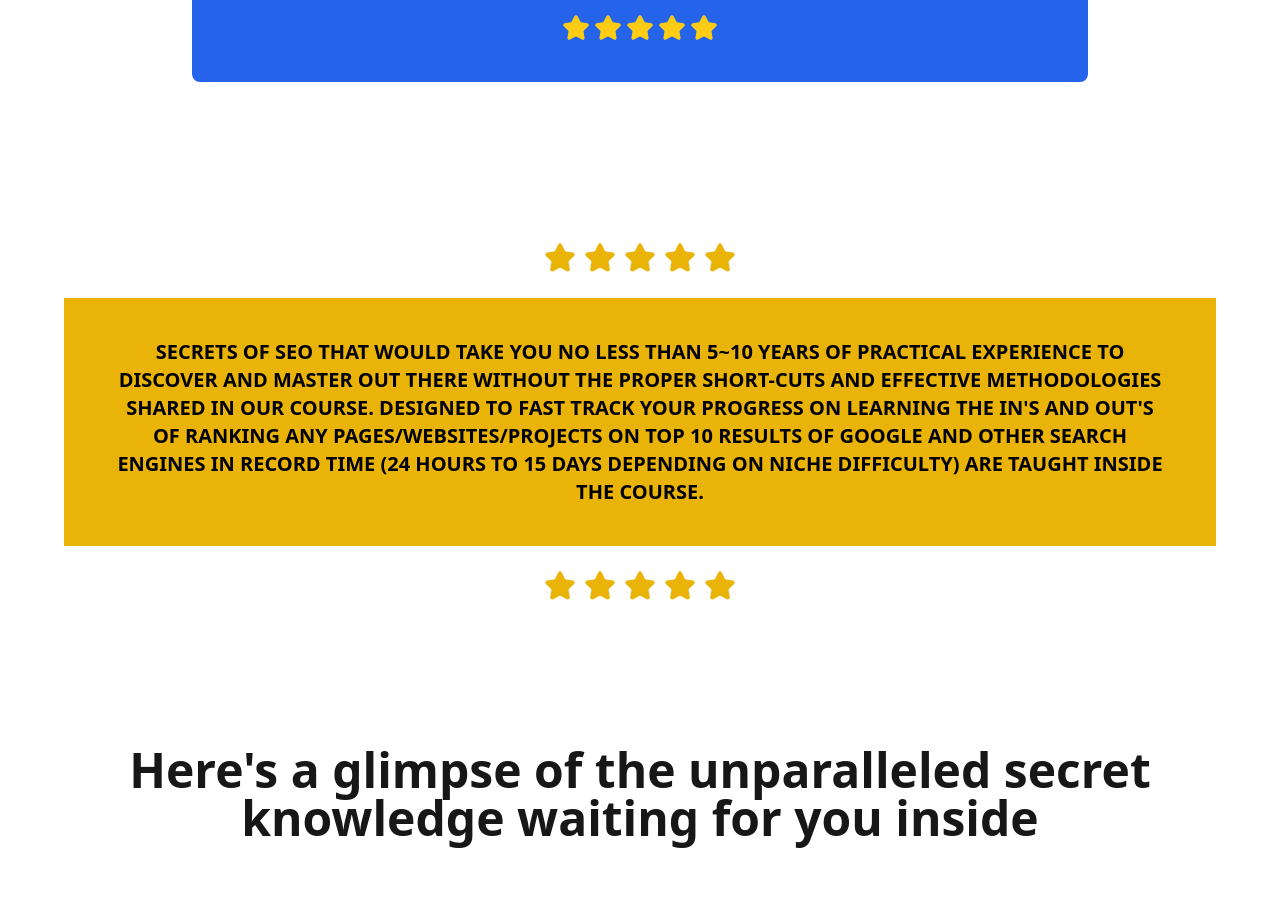
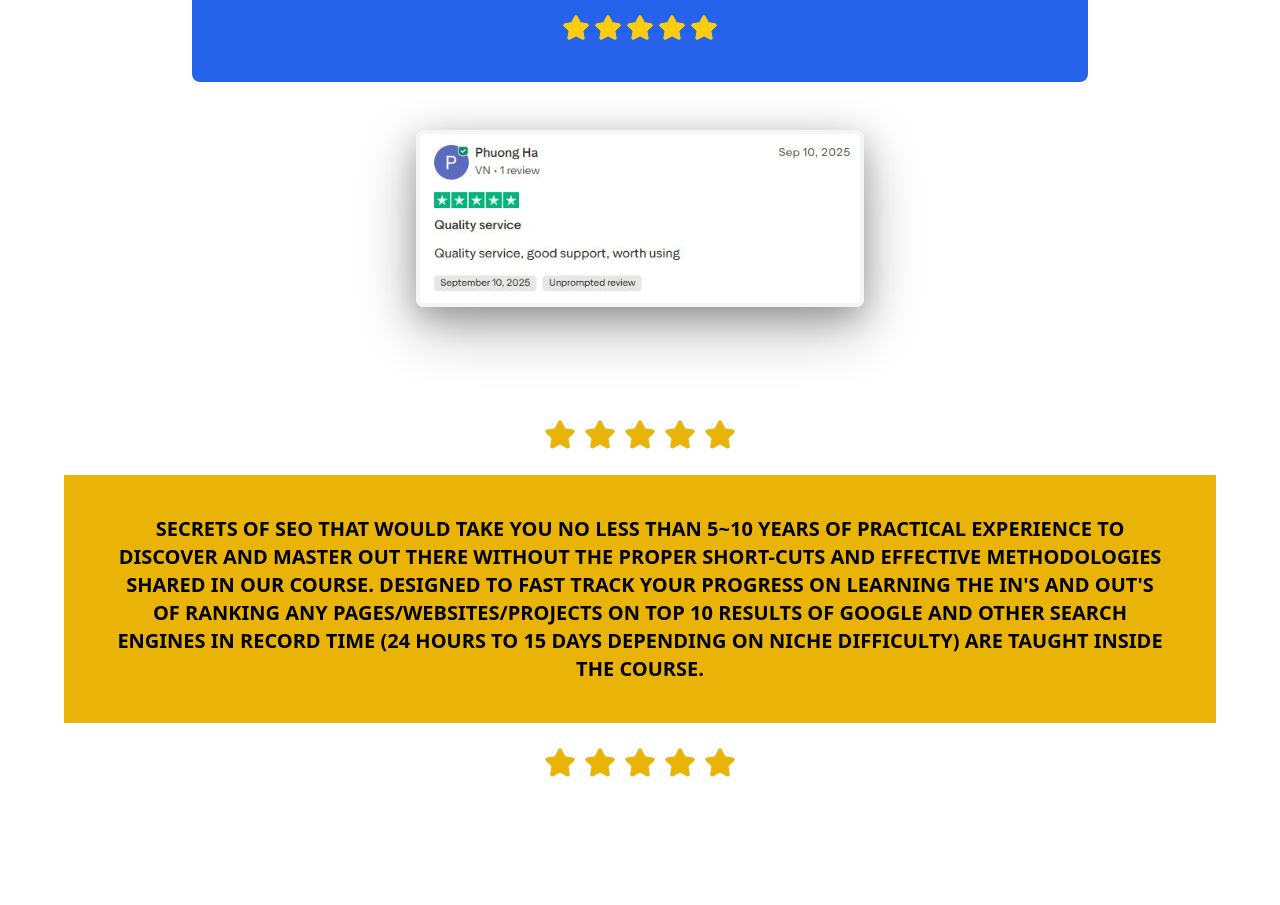
Before and after one commit to imperiumsecurity/sidpress-seo-reimagined, a React (Vite) app: page / in a window 1280 px wide. Shown: the part 3800-4705 px from the top of the page. Built offline with nearby package versions, Linux system fonts and the light colour scheme; the HTML template or start-up script is replaced by a standard one.

Commit message:
Reverted to commit 371ee4e74cd2a3271a77e66533b23d1d927cd951

```diff
--- a/src/components/SocialProof.tsx
+++ b/src/components/SocialProof.tsx
@@ -55,6 +55,19 @@ export const SocialProof = () => {
             </div>
           </div>
 
+          {/* Trustpilot Review Image with Shadow/3D Effect */}
+          <div className="flex justify-center">
+            <div className="relative max-w-md w-full">
+              <img
+                src={trustpilotReview}
+                alt="Trustpilot Customer Review"
+                className="w-full h-auto rounded-lg shadow-2xl border-4 border-muted"
+                style={{
+                  boxShadow: '0 20px 60px rgba(0, 0, 0, 0.3), 0 10px 30px rgba(0, 0, 0, 0.22)',
+                }}
+              />
+            </div>
+          </div>
         </div>
       </div>
     </section>
```
